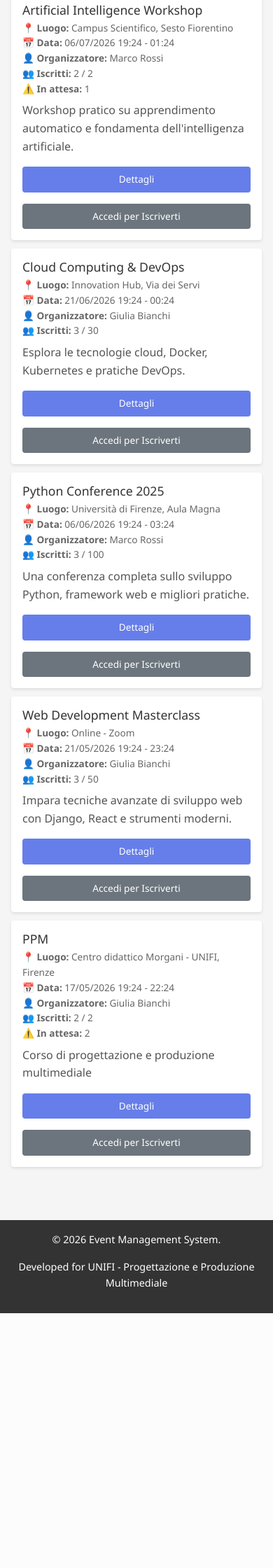
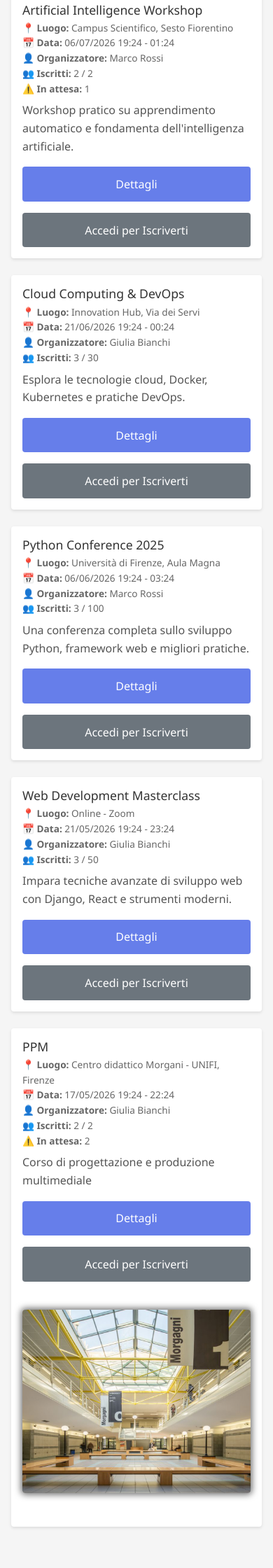
Before and after one commit to RiccardoFagiuoli/EventMenagementSystem, a Django app: page /events/ in a window 390 px wide. Shown: the part 537-2777 px from the top of the page at 70% size. Before the commit the page ends 2413 px from the top, so only its background shows below. Run offline with Django 5.2, Linux system fonts and the light colour scheme; data comes from the database, SQL or seed files in the repository; both versions use the stored data as it was after the commit.

Commit message:
Aggiunta immagine Database e modifiche posizionamento anteprima in event list, modifica banner iscritto con stato"in attesa"

```diff
--- a/templates/events/event_list.html
+++ b/templates/events/event_list.html
@@ -7,6 +7,133 @@
     .search-form { display: flex; gap: 1rem; margin: 2rem 0; flex-wrap: wrap; }
     .search-form input { flex: 1; min-width: 200px; border: 1px solid #667eea; }
     .search-form button { white-space: nowrap; }
+
+    /* Stile per la card con layout a due colonne */
+    .event-card {
+        display: flex;
+        gap: 1.5rem;
+        align-items: center;
+        margin-bottom: 1.5rem;
+    }
+
+    /* Contenuto testuale a sinistra */
+    .event-content {
+        flex: 2;
+    }
+
+    /* Immagine a destra */
+    .event-thumbnail {
+        flex: 1;
+        min-width: 150px;
+        max-width: 300px;
+        align-self: center;
+    }
+
+    .event-thumbnail img {
+        height: 100%;
+        width: auto;
+        border-radius: 8px;
+        box-shadow: 0 0 10px 2px dimgray;
+        object-fit: cover;
+        display: block;
+    }
+
+    .no-image {
+        flex: 1;
+        min-width: 150px;
+        max-width: 300px;
+        background-color: #f0f0f0;
+        border-radius: 8px;
+        display: flex;
+        align-items: center;
+        justify-content: center;
+        padding: 2rem 0.5rem;
+        text-align: center;
+        color: #999;
+        font-size: 0.9rem;
+        align-self: center;
+    }
+
+    .event-card-buttons {
+        display: flex;
+        flex-direction: column;
+        gap: 0.75rem;
+        justify-content: center;
+        min-width: 140px;
+        width: auto;  /* ← Larghezza automatica */
+    }
+
+    .event-card-buttons .btn,
+    .event-card-buttons span {
+        text-align: center;
+        width: 200px;  /* ← Larghezza automatica */
+        min-width: 120px;
+         display: inline-flex;  /* ← Cambia da inline-block a inline-flex */
+        align-items: center;    /* ← Centra verticalmente */
+        justify-content: center;
+        box-sizing: border-box;
+        white-space: nowrap;
+    }
+
+    /* Stile specifico per lo span "Iscritto" */
+    .event-card-buttons span {
+        background-color: #28a745;
+        color: white;
+        border-radius: 4px;
+    }
+
+
+    @media (max-width: 768px) {
+        .event-card {
+            flex-direction: column;
+            align-items: flex-start;
+        }
+
+        /* Mostra l'immagine posizionata sotto il titolo */
+        .event-thumbnail {
+            display: block;  /* ← MOSTRA invece di nascondere */
+            width: 100%;
+            max-width: 100%;
+            margin: 1rem 0;  /* ← Margine sopra e sotto */
+            order: 1;  /* ← Posiziona dopo il titolo */
+        }
+
+        .event-thumbnail img {
+            width: 100%;
+            height: auto;
+            max-height: 300px;  /* ← Altezza massima per non essere troppo grande */
+            object-fit: cover;
+        }
+
+        /* Mostra anche il placeholder */
+        .no-image {
+            display: none;
+        }
+
+        .event-content {
+            width: 100%;
+        }
+
+        /* Il titolo rimane in alto */
+        .event-title {
+            order: 0;
+        }
+
+        .event-card-buttons {
+            flex-direction: row;
+            width: 100%;
+            gap: 0.5rem;
+        }
+
+        .event-card-buttons .btn,
+        .event-card-buttons span {
+            font-size: 1rem;
+            flex: 1;
+            width: 100%;
+            min-width: auto;
+            padding: 0.8rem;
+        }
+    }
 
     @media (max-width: 480px) {
         .search-form { flex-direction: column; gap: 0.5rem; }
@@ -31,6 +158,8 @@
 {% if events %}
     {% for event in events %}
         <div class="event-card">
+            <!-- CONTENUTO TESTO A SINISTRA -->
+            <div class="event-content">
                 <h3 class="event-title">{{ event.title }}</h3>
                 <div class="event-meta">
                     <strong>📍 Luogo:</strong> {{ event.location }}<br>
@@ -44,7 +173,7 @@
                     <a href="{% url 'events:event_detail' event.pk %}" class="btn">Dettagli</a>
                     {% if request.user.is_authenticated %}
                         {% if not request.user.is_staff %}
-                    {% if event.pk in registered_events  and not user_registration.status == 'cancelled' %}
+                            {% if event.pk in registered_events and user_registration.status != 'cancelled' %}
                                 <span style="padding: 0.75rem; background-color: #28a745; color: white; border-radius: 4px;">✓ Iscritto</span>
                             {% else %}
                                 <a href="{% url 'events:event_register' event.pk %}" class="btn btn-secondary">Iscriviti</a>
@@ -54,6 +183,17 @@
                         <a href="{% url 'users:login' %}" class="btn btn-secondary">Accedi per Iscriverti</a>
                     {% endif %}
                 </div>
+            </div>
+            <!-- IMMAGINE A DESTRA (sparisce su telefono) -->
+            {% if event.image %}
+                <div class="event-thumbnail">
+                    <img src="{{ event.image.url }}" alt="{{ event.title }}" style="width: 100%; height: auto; margin-bottom: 1rem; border-radius: 4px; box-shadow: 0 0 10px 2px dimgray">
+                </div>
+            {% else %}
+                <div class="no-image" style="text-align: center; margin-bottom: 1rem; padding: 2px; border-radius: 4px; box-shadow: 0 0 10px 2px lightgray">
+                    <span>📷 Nessuna immagine disponibile</span>
+                </div>
+            {% endif %}
         </div>
     {% endfor %}
 
```
Also changed, not shown: populate_db.py (+23 -8 lines), templates/events/event_detail.html (+13 -6 lines), db.sqlite3, media/event_images/morgagni_Hw8C2vI.jpg (added). Lines whose indentation alone changed are shown as unchanged.
